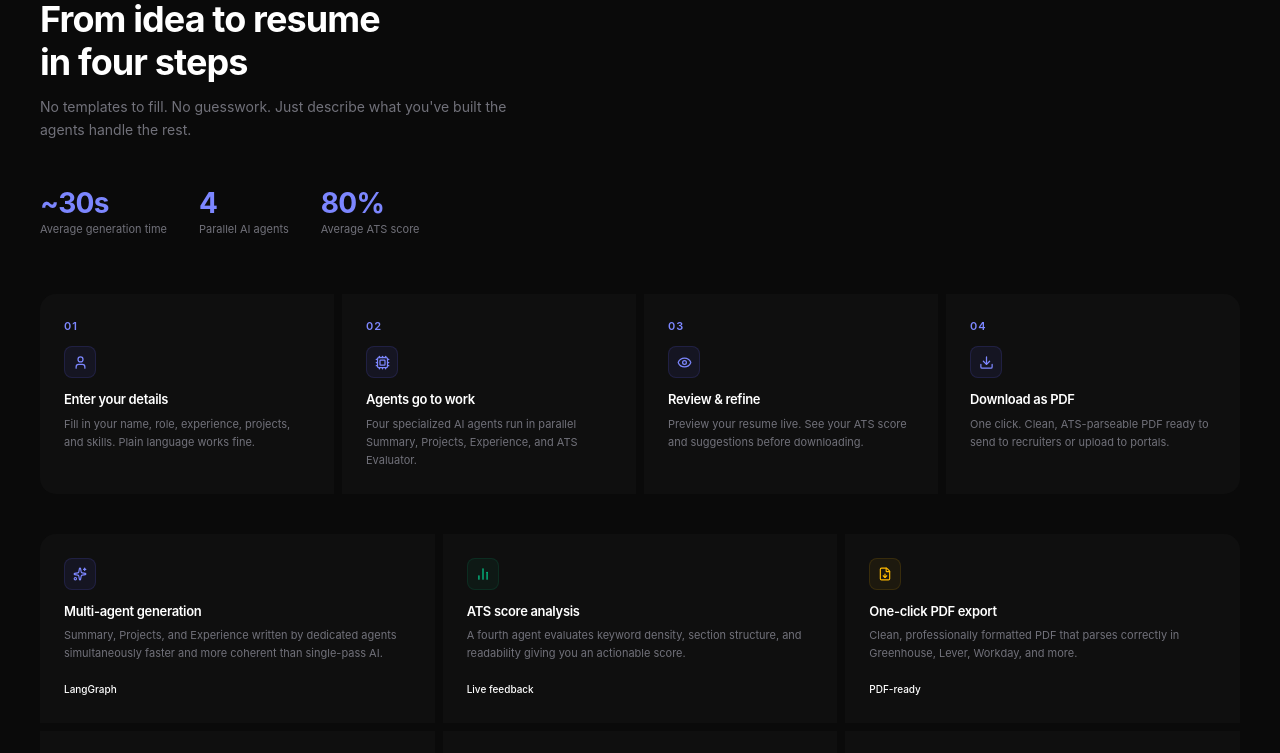
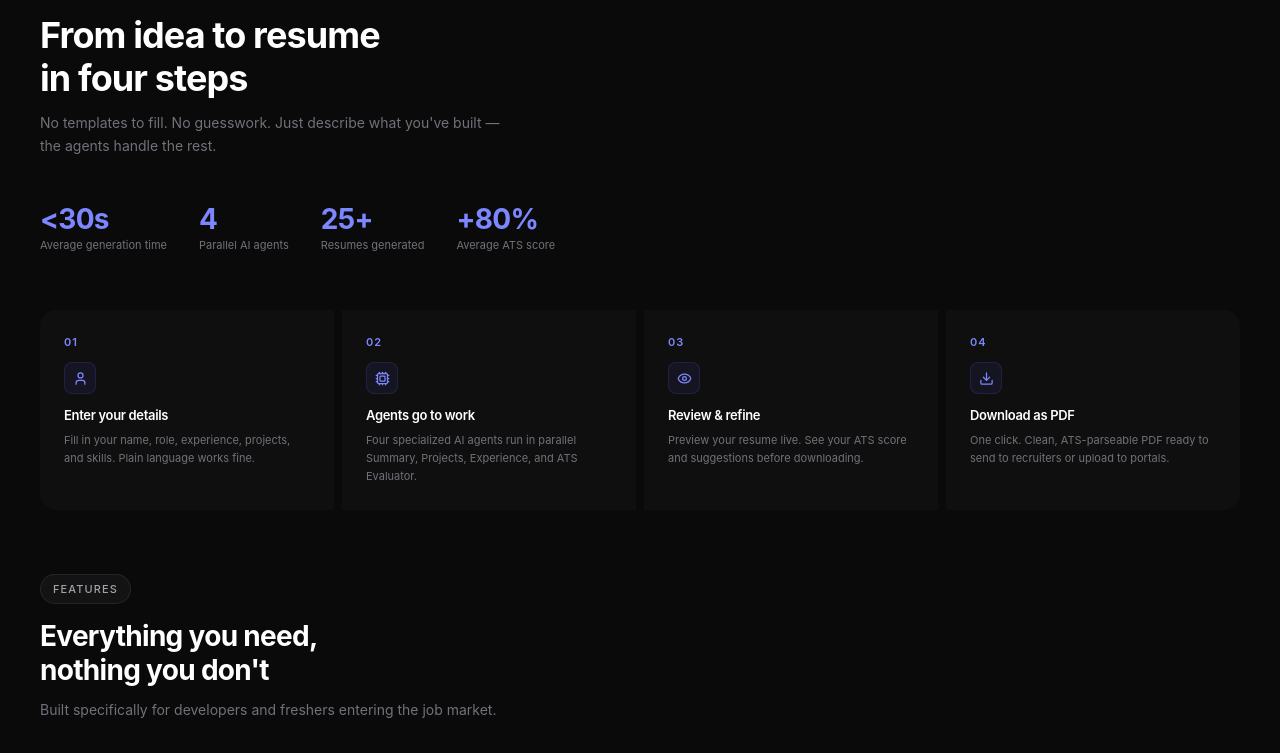
Before and after one commit to Himanshu158-ai/resume-builder-LLM, a React (Vite) app in the folder client/: page / in a window 1280 px wide. Shown: the part 525-1278 px from the top of the page. Built offline with nearby package versions, Linux system fonts and the light colour scheme; no server answers; what @react-pdf/renderer would draw is missing.

Commit message:
feat: implement landing page with hero, process steps, and feature highlights

```diff
--- a/client/src/pages/Home.jsx
+++ b/client/src/pages/Home.jsx
@@ -125,9 +125,9 @@ export default function HomePage() {
             </div>
             {/* ───── HOW IT WORKS + FEATURES SECTION ───── */}
             <div className="bg-[#0A0A0A]">
-                <div className="max-w-7xl mx-auto px-6 md:px-10 py-20 md:py-12">
+                <div className="max-w-7xl mx-auto px-6 md:px-10 py-20 md:py-16">
 
-                    {/* Section label */}
+                    {/* ── SECTION HEADER ── */}
                     <div className="inline-flex items-center gap-2 bg-indigo-500/[0.08] border border-indigo-500/20 px-3 py-1.5 rounded-full mb-4">
                         <span className="text-[11px] font-medium text-indigo-300 tracking-widest uppercase">How it works</span>
                     </div>
@@ -135,27 +135,26 @@ export default function HomePage() {
                         From idea to resume<br />in four steps
                     </h2>
                     <p className="text-[#71717A] text-sm leading-relaxed max-w-[480px] mb-12">
-                        No templates to fill. No guesswork. Just describe what you've built the agents handle the rest.
+                        No templates to fill. No guesswork. Just describe what you've built — the agents handle the rest.
                     </p>
 
-                    {/* Stats row */}
+                    {/* ── STATS ── */}
                     <div className="flex gap-8 mb-14 flex-wrap">
                         {[
-                            { num: "~30s", label: "Average generation time" },
+                            { num: "<30s", label: "Average generation time" },
                             { num: "4", label: "Parallel AI agents" },
-                            { num: "80%", label: "Average ATS score" },
+                            { num: "25+", label: "Resumes generated" },
+                            { num: "+80%", label: "Average ATS score" },
                         ].map(({ num, label }) => (
                             <div key={label}>
-                                <p className="text-[28px] font-bold text-white tracking-tight leading-none">
-                                    <span className="text-indigo-400">{num}</span>
-                                </p>
+                                <p className="text-[28px] font-bold tracking-tight leading-none text-indigo-400">{num}</p>
                                 <p className="text-[11px] text-[#71717A] mt-1">{label}</p>
                             </div>
                         ))}
                     </div>
 
-                    {/* Steps */}
-                    <div className="grid grid-cols-2 md:grid-cols-4 gap-2 rounded-2xl overflow-hidden mb-px">
+                    {/* ── STEPS ── */}
+                    <div className="grid grid-cols-2 md:grid-cols-4 gap-2 rounded-2xl overflow-hidden mb-16">
                         {[
                             { num: "01", icon: <User size={15} />, title: "Enter your details", desc: "Fill in your name, role, experience, projects, and skills. Plain language works fine." },
                             { num: "02", icon: <Cpu size={15} />, title: "Agents go to work", desc: "Four specialized AI agents run in parallel Summary, Projects, Experience, and ATS Evaluator." },
@@ -173,8 +172,19 @@ export default function HomePage() {
                         ))}
                     </div>
 
-                    {/* Features grid */}
-                    <div className="grid grid-cols-1 md:grid-cols-3 gap-2 rounded-2xl overflow-hidden mt-10">
+                    {/* ── FEATURES HEADER ── */}
+                    <div className="inline-flex items-center gap-2 bg-white/[0.04] border border-white/[0.08] px-3 py-1.5 rounded-full mb-4">
+                        <span className="text-[11px] font-medium text-[#A1A1AA] tracking-widest uppercase">Features</span>
+                    </div>
+                    <h2 className="text-2xl md:text-[28px] font-bold text-white tracking-tight leading-[1.2] mb-3">
+                        Everything you need,<br />nothing you don't
+                    </h2>
+                    <p className="text-[#71717A] text-sm leading-relaxed max-w-[480px] mb-8">
+                        Built specifically for developers and freshers entering the job market.
+                    </p>
+
+                    {/* ── FEATURES GRID ── */}
+                    <div className="grid grid-cols-1 md:grid-cols-3 gap-2 rounded-2xl overflow-hidden">
                         {[
                             { color: "indigo", icon: <Sparkles size={14} />, tag: "LangGraph", title: "Multi-agent generation", desc: "Summary, Projects, and Experience written by dedicated agents simultaneously faster and more coherent than single-pass AI." },
                             { color: "green", icon: <BarChart2 size={14} />, tag: "Live feedback", title: "ATS score analysis", desc: "A fourth agent evaluates keyword density, section structure, and readability giving you an actionable score." },
@@ -195,13 +205,13 @@ export default function HomePage() {
                                     </div>
                                     <p className="text-[13px] font-semibold text-white tracking-tight mb-1.5">{title}</p>
                                     <p className="text-[11px] text-[#71717A] leading-relaxed mb-3">{desc}</p>
-                                    <span className={`text-[10px] font-medium text-white`}>{tag}</span>
+                                    <span className={`text-[10px] font-light text-${colors.tagBg}`}>{tag}</span>
                                 </div>
                             );
                         })}
                     </div>
 
-                    {/* Bottom CTA strip */}
+                    {/* ── BOTTOM CTA ── */}
                     <div className="mt-12 bg-[#111111] border border-white/[0.07] rounded-2xl px-8 py-7 flex items-center justify-between gap-6 flex-wrap">
                         <div>
                             <p className="text-[15px] font-semibold text-white tracking-tight mb-1">Ready to build yours?</p>
```
